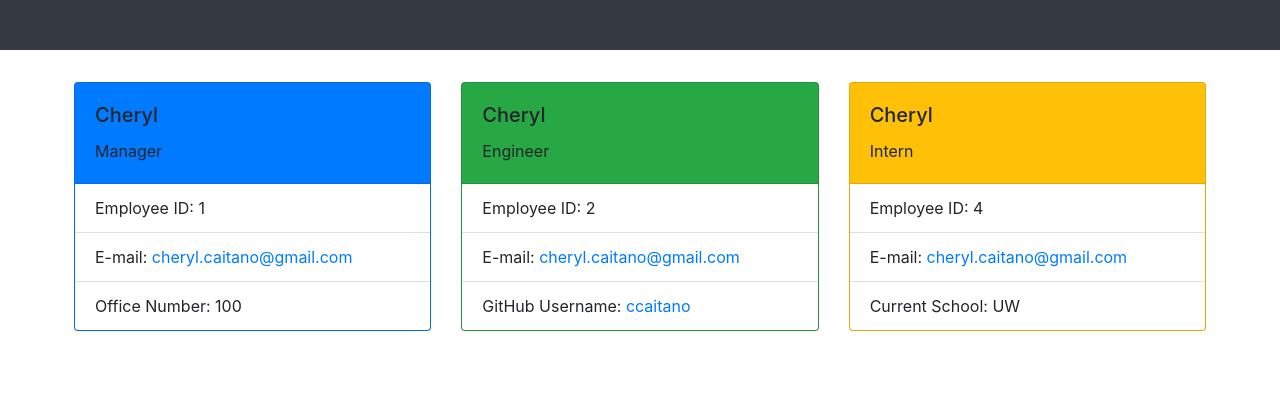
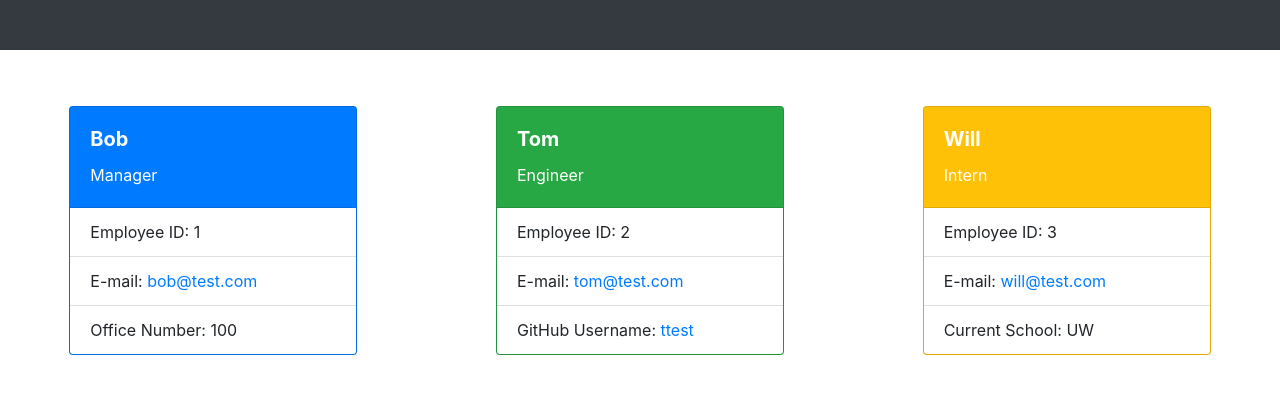
Before and after one commit to ccaitano/team-profile-generator, a website: page index.html in a window 1280 px wide. Shown: the part 153-546 px from the top of the page. Drawn offline with nearby package versions, Linux system fonts and the light colour scheme.

Commit message:
Add formatting to cards and HTML Page

```diff
--- a/index.html
+++ b/index.html
@@ -15,44 +15,57 @@
           <h1 class="display-4 text-center font-weight-bolder text-white">Team Profile</h1>
         </div>
     </div>
-    <div class ="container px-1">
+    <div class ="container col">
     <div class="card-deck">
 
+    <div class="row py-4 mx-auto">
+    <div class="col-sm col-md-4 col-lg-8">
      <div class="card bg-primary" style="width: 18rem;">
          <div class="card-body">
-             <h5 class="card-title">Cheryl</h5>
-             <p class="card-text">Manager</p>
+             <h5 class="card-title font-weight-bold text-white">Bob</h5>
+             <p class="card-text text-white">Manager</p>
          </div>
          <ul class="list-group list-group-flush">
              <li class="list-group-item">Employee ID: 1</li>
-             <li class="list-group-item">E-mail: <a href="mailto:cheryl.caitano@gmail.com" target="_blank">cheryl.caitano@gmail.com</a></li>
+             <li class="list-group-item">E-mail: <a href="mailto:bob@test.com" target="_blank">bob@test.com</a></li>
              <li class="list-group-item">Office Number: 100</li>
          </ul>
      </div>
+     </div>
+     </div>
 
+
+    <div class="row py-4 mx-auto">
+    <div class="col-sm col-md-4 col-lg-8">
     <div class="card bg-success" style="width: 18rem;">
          <div class="card-body">
-             <h5 class="card-title">Cheryl</h5>
-             <p class="card-text">Engineer</p>
+             <h5 class="card-title font-weight-bold text-white">Tom</h5>
+             <p class="card-text text-white">Engineer</p>
          </div>
          <ul class="list-group list-group-flush">
              <li class="list-group-item">Employee ID: 2</li>
-             <li class="list-group-item">E-mail: <a href="mailto:cheryl.caitano@gmail.com" target="_blank">cheryl.caitano@gmail.com</a></li>
-             <li class="list-group-item">GitHub Username: <a href="https://github.com/ccaitano" target="_blank">ccaitano</a></li>
+             <li class="list-group-item">E-mail: <a href="mailto:tom@test.com" target="_blank">tom@test.com</a></li>
+             <li class="list-group-item">GitHub Username: <a href="https://github.com/ttest" target="_blank">ttest</a></li>
          </ul>
     </div>
+    </div>
+     </div>
 
+    <div class="row py-4 mx-auto">
+    <div class="col-sm col-md-4 col-lg-8">
     <div class="card bg-warning" style="width: 18rem;">
          <div class="card-body">
-             <h5 class="card-title">Cheryl</h5>
-             <p class="card-text">Intern</p>
+             <h5 class="card-title font-weight-bold text-white">Will</h5>
+             <p class="card-text text-white">Intern</p>
          </div>
          <ul class="list-group list-group-flush">
-             <li class="list-group-item">Employee ID: 4</li>
-             <li class="list-group-item">E-mail: <a href="mailto:cheryl.caitano@gmail.com" target="_blank">cheryl.caitano@gmail.com</a></li>
+             <li class="list-group-item">Employee ID: 3</li>
+             <li class="list-group-item">E-mail: <a href="mailto:will@test.com" target="_blank">will@test.com</a></li>
              <li class="list-group-item">Current School: UW</li>
          </ul>
     </div>
+    </div>
+     </div>
     </div>
     </div>
     <!-- Bootstrap JS Scripts -->
```
Also changed, not shown: generateHTML.js (+6 -6 lines), index.js (+18 -7 lines), README.md.
